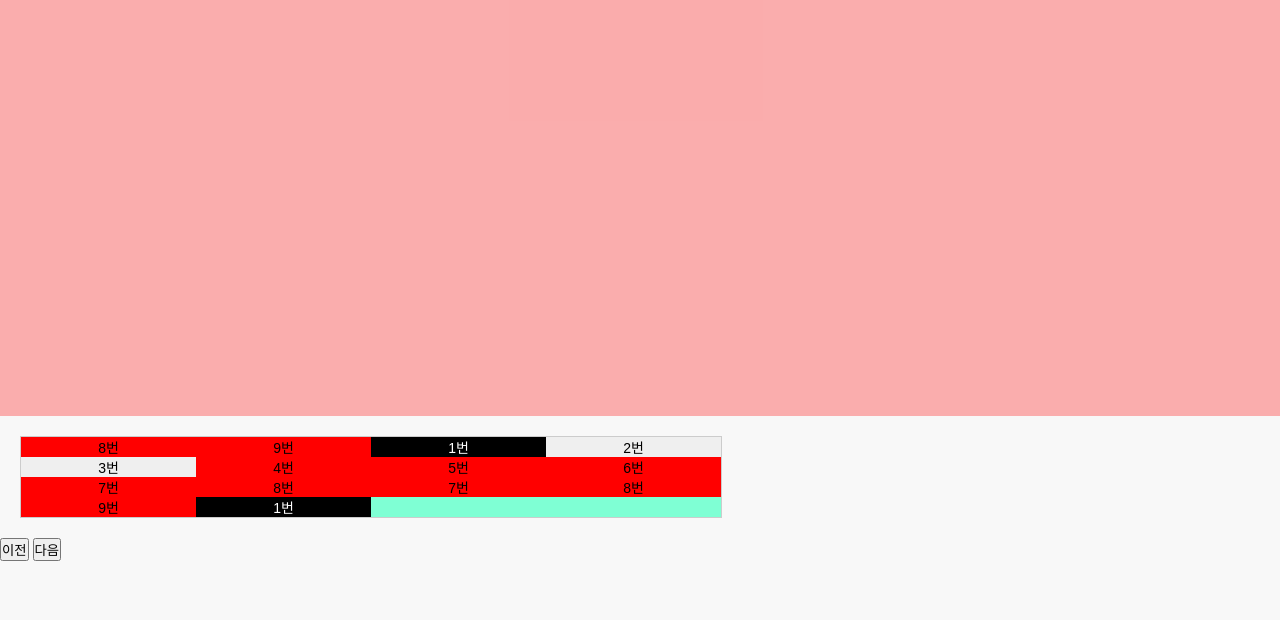
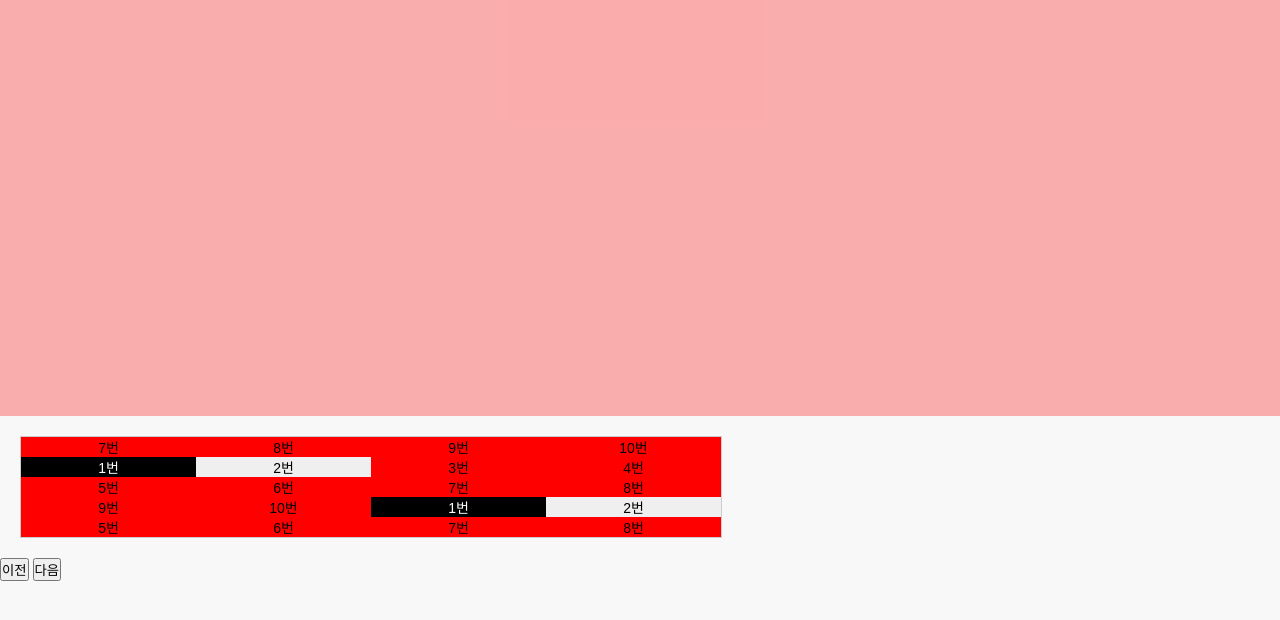
Before and after one commit to kocat53/parker, a website: page sinsagoSlider.html in a window 1280 px wide. Both pictures are taken after a click on the button "이전". Shown: the part 134-754 px from the top of the page. Drawn offline with nearby package versions, Linux system fonts and the light colour scheme.

Commit message:
갯수 체크만 하면 된다

```diff
--- a/sinsagoSlider.html
+++ b/sinsagoSlider.html
@@ -97,6 +97,7 @@
 				<a href="#;" class="slide_item" style="background: aqua">7번</a>
 				<a href="#;" class="slide_item" style="background: orange">8번</a>
 				<a href="#;" class="slide_item" style="background: brown">9번</a>
+				<a href="#;" class="slide_item" style="background: brown">10번</a>
 			</div>
 		</div>
 		<div class="slider_thumb">
@@ -110,6 +111,7 @@
 				<button class="item_pager"><span>7번</span></button>
 				<button class="item_pager"><span>8번</span></button>
 				<button class="item_pager"><span>9번</span></button>
+				<button class="item_pager"><span>10번</span></button>
 			</div>
 		</div>
 		<div class="slider_arrow" style="margin-top:10px;">
--- a/slider.js
+++ b/slider.js
@@ -141,12 +141,24 @@ $(function(){
 		startAuto = setTimeout(autoSlider,1000);
 	}
 
+
 	function sliderChange(){
 		$('.slide_item[data-index='+ _index+']').removeClass('hide').siblings().addClass('hide');
 		onChangePager();
 	}
-	console.log(`갯수 ${$Length} 붙는갯수 ${$pagerAdd}`);
-	$('.item_pager:lt('+$Length+'):gt('+($pagerAdd-1)+')').css('background','red');
+	var addNum;
+	if($pagerAdd ==3 ) {
+		addNum = 0;
+	} else if ($pagerAdd == 2) {
+		addNum = 1;
+	} else if ($pagerAdd == 1) {
+		addNum = 2;
+	} else {
+		addNum = 3;
+	}
+	var lengthAddPager = ($Length + $pagerAdd)/$pagerAdd;
+	console.log($pagerAdd);
+	$('.item_pager:not(.clone_item):gt(' +addNum+ ')').css('background','red')
 
 	function changePagerGroup(){
 		if($Length > 4) { // 이미지가 4개 이상이라면
@@ -161,8 +173,9 @@ $(function(){
 
 			// 첫번쨰 버튼에서 마이너스를 누를 경우!
 			if(_changeCount < 0) {
-				_prevContentGroup = $('.item_pager:lt('+$Length+'):gt('+($pagerAdd-1)+')');
-				$('.item_pager:gt('+($Length-2)+')').remove();
+				_prevContentGroup = $('.item_pager:not(.clone_item):gt(' + addNum + ')');
+				console.log(_prevContentGroup.text());
+				// $('.item_pager:gt('+($Length-2)+')').remove();
 				$thumb.prepend(_prevContentGroup.clone());
 				_changeCount = 3;
 			}
```
